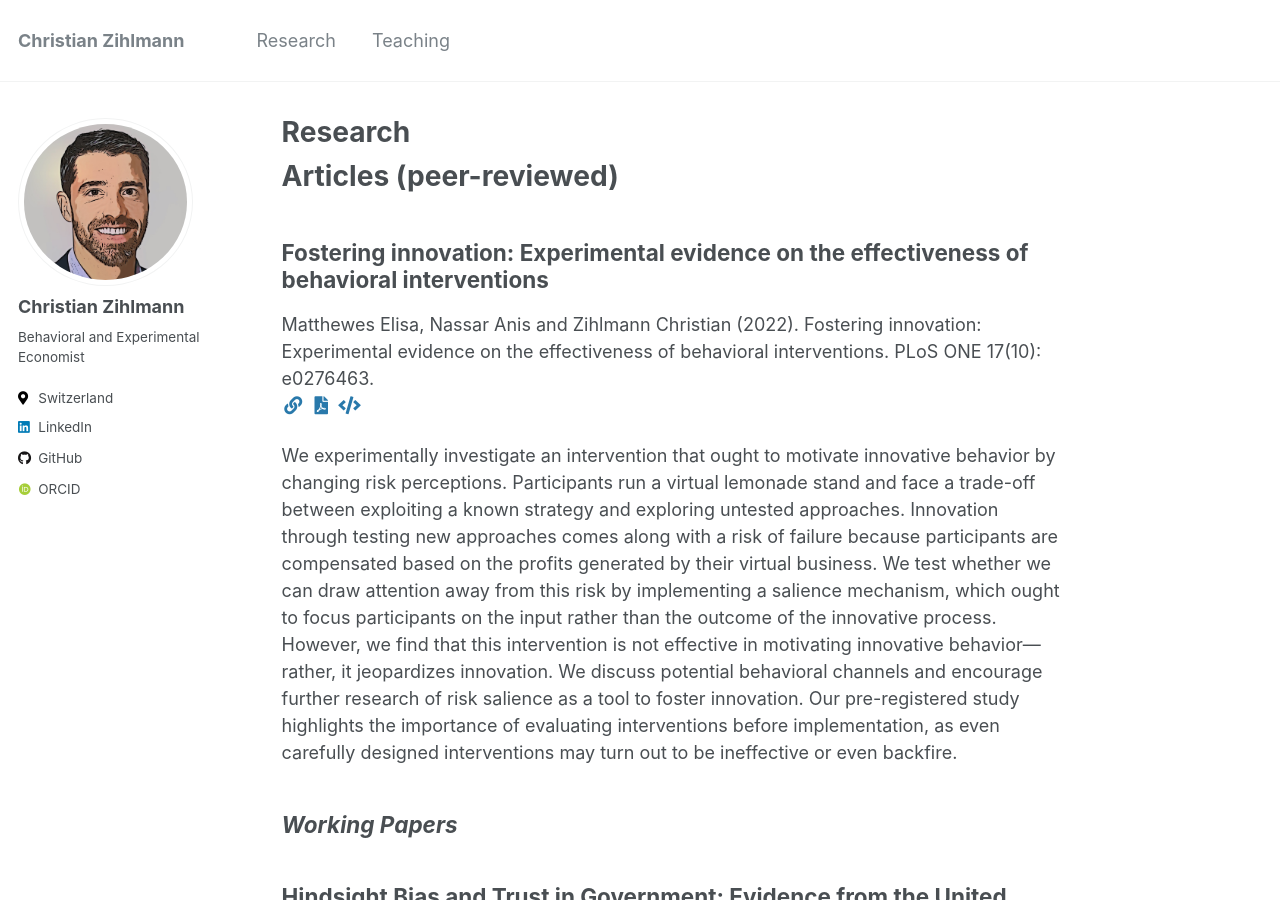
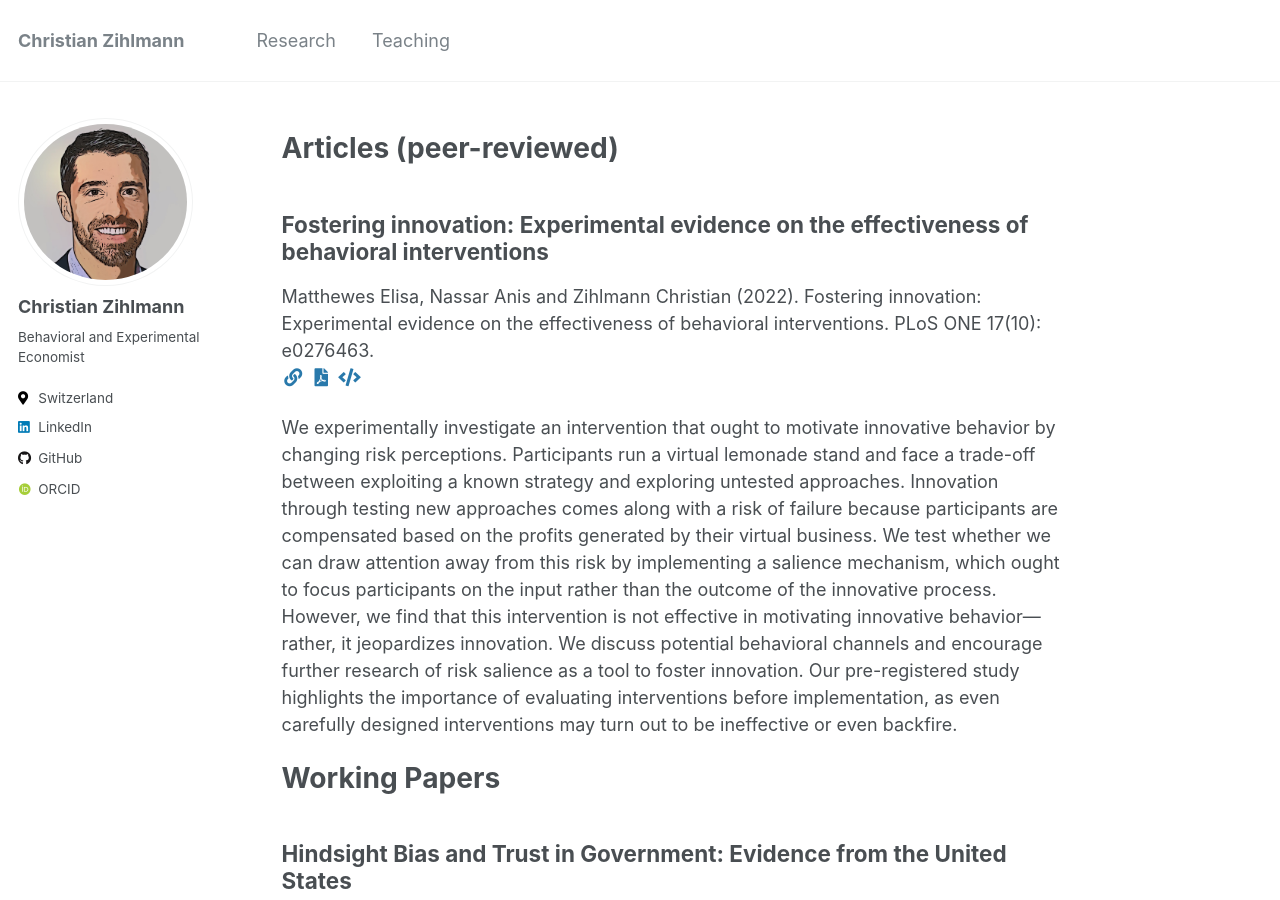
Before and after one commit to christianzihlmann/christianzihlmann.github.io, a Jekyll site: the page built from _pages/publications.md, in a window 1280 px wide and 900 px high. Built offline with Jekyll 4.4.1, drawn with Linux system fonts in a browser that asks for light colours; some web fonts are replaced.

Commit message:
10dec22-7

```diff
--- a/_pages/publications.md
+++ b/_pages/publications.md
@@ -12,14 +12,14 @@ author_profile: true
   {% endif %}
 {% endfor %}
 
-<h2><i>Working Papers</i></h2>
+<h1>Working Papers</h1>
 {% for post in site.publications reversed %}
   {% if post.pubtype == 'workingpaper' %}
       {% include archive-single.html %}
   {% endif %}
 {% endfor %}
 
-<h2>Work in progress</h2>
+<h1>Work in progress</h1>
 {% for post in site.publications reversed %}
   {% if post.pubtype == 'wip' %}
       {% include archive-single.html %}
```
Also changed, not shown: other parts of _pages/publications.md (+1 -1 lines).
